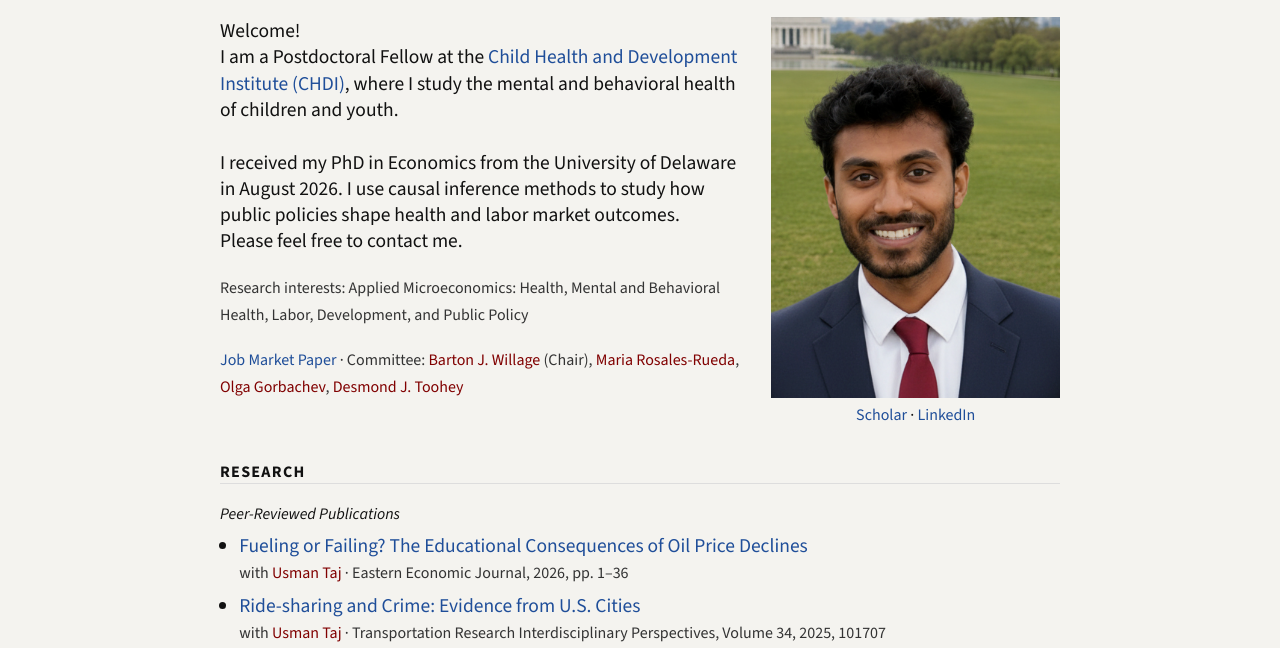
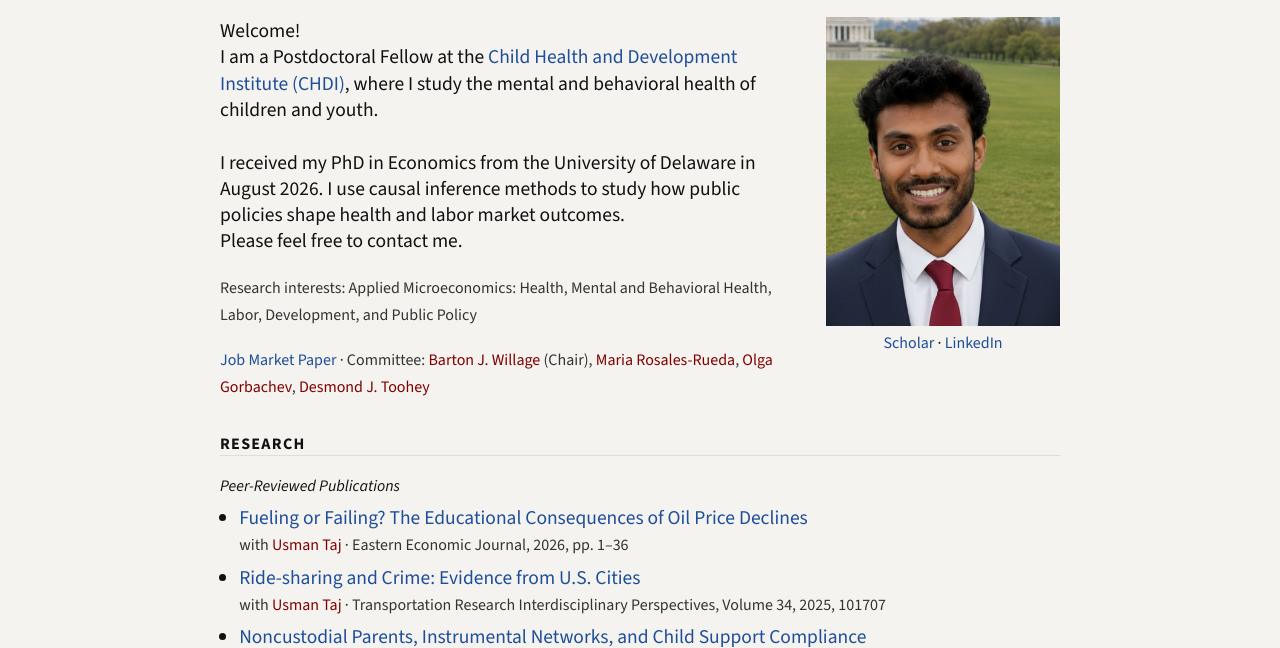
Before and after one commit to vikrant-v-kamble/vikrant-v-kamble.github.io, a plain HTML site: page index.html in a window 1280 px wide. Shown: the part 140-788 px from the top of the page. Drawn offline with nearby package versions, Linux system fonts and the light colour scheme.

Commit message:
Photo spans Welcome to research interests; moves above text on narrower screens

```diff
--- a/index.html
+++ b/index.html
@@ -26,17 +26,17 @@
   .theme-btn{ position:fixed; top:14px; right:16px; font-family:inherit; font-size:1rem; color:var(--muted); background:var(--bg);
               border:1px solid var(--line); border-radius:999px; padding:.2rem .75rem; cursor:pointer; }
   .theme-btn:hover{ color:var(--link); border-color:var(--link); }
-  .intro{ display:flex; align-items:flex-start; gap:1.5rem; }   /* photo spans Welcome..committee line (sized by script) */
+  .intro{ display:flex; align-items:flex-start; gap:1.5rem; }   /* photo spans Welcome..research interests line (sized by script) */
   .intro-text{ flex:1; } .intro-text p:last-child{ margin-bottom:0; }
   .intro .photo{ flex:0 0 auto; width:195px; max-width:38%; text-align:center; }
   .intro .photo img{ display:block; width:100%; }
   .intro .photo p{ margin:.4rem 0 0; font-size:1rem; }
   /* Phones: name + menu, then the photo, then Welcome and the rest */
-  @media (max-width:600px){
+  @media (max-width:871px){   /* narrower than the full page: photo moves up above the text, same size */
     .intro{ flex-direction:column; align-items:stretch; gap:0; }
     .intro-text{ display:contents; }
     .intro header{ order:1; }
-    .intro .photo{ order:2; align-self:center; width:180px; max-width:60%; margin:1rem 0 .4rem; }
+    .intro .photo{ order:2; align-self:center; width:var(--photo-w, 234px); max-width:80%; margin:1rem 0 .4rem; }
     .intro-text > p{ order:3; }
   }
   .jump{ font-size:1rem; letter-spacing:.04em; }
@@ -158,23 +158,25 @@
   paint();
 </script>
 <script>
-  // Desktop: make the photo run from the top of "Welcome!" to the bottom of the committee line
+  // Full-width page: the photo runs from the top of "Welcome!" to the bottom of the research interests line.
+  // Narrower screens: the photo keeps that size and moves up above the text (no resizing with the text).
   (function () {
     const intro = document.querySelector('.intro'), photo = document.querySelector('.intro .photo');
     const img = photo && photo.querySelector('img');
     if (!intro || !img) return;
     const fit = () => {
       photo.style.marginTop = ''; photo.style.width = ''; photo.style.maxWidth = ''; img.style.height = '';
-      if (window.innerWidth <= 600 || !img.naturalWidth) return;       // phones keep the stacked layout
+      if (window.innerWidth <= 871 || !img.naturalWidth) return;       // narrower screens use the stacked layout
       const ps = intro.querySelectorAll('.intro-text > p');
       for (let k = 0; k < 3; k++) {                                     // repeat: text reflows as the photo widens
-        const top = ps[0].getBoundingClientRect().top, bottom = ps[ps.length - 1].getBoundingClientRect().bottom;
+        const top = ps[0].getBoundingClientRect().top, bottom = ps[1].getBoundingClientRect().bottom;
         const h = bottom - top;
         photo.style.marginTop = (top - intro.getBoundingClientRect().top) + 'px';
         img.style.height = h + 'px';
         photo.style.width = (h * img.naturalWidth / img.naturalHeight) + 'px';
         photo.style.maxWidth = 'none';
       }
+      document.documentElement.style.setProperty('--photo-w', photo.style.width);   // same size when stacked
     };
     if (img.complete) fit(); else img.addEventListener('load', fit);
     if (document.fonts) document.fonts.ready.then(fit);
```
